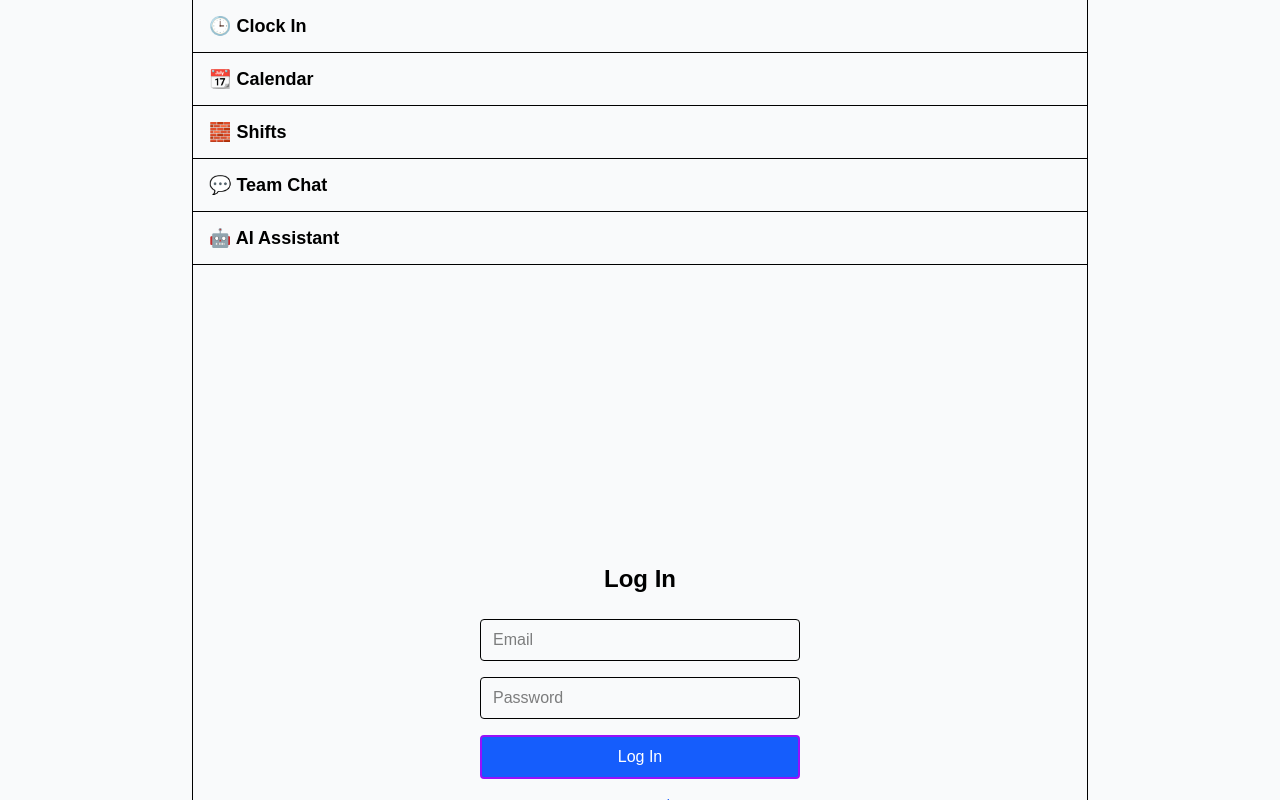
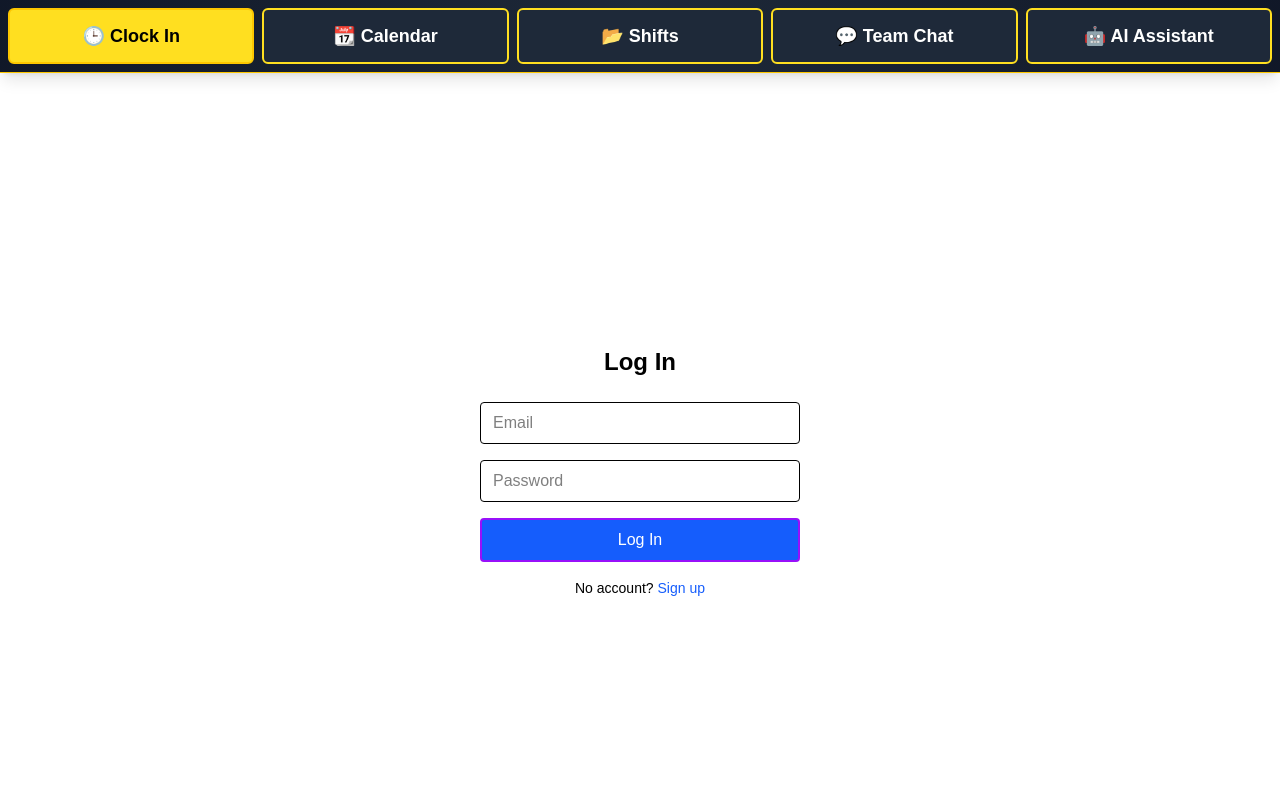
Before and after one commit to Darius-Gillingham/clockbase, a Next.js app: page / in a window 1280 px wide. Shown: the top 800 px of the page. Built offline with nearby package versions, Linux system fonts and the light colour scheme; no server answers.

Commit message:
layout 3

```diff
--- a/src/app/layout.tsx
+++ b/src/app/layout.tsx
@@ -1,16 +1,16 @@
 // File: src/app/layout.tsx
-// Commit: implement filing cabinet drawer layout with stacked collapsible panels
+// Commit: switch to fixed horizontal accordion drawer system with top panel tabs
 
-import type { Metadata } from 'next'
 import './globals.css'
 import { SessionProvider } from './SessionProvider'
 import Link from 'next/link'
 import { Geist, Geist_Mono } from 'next/font/google'
+import { usePathname } from 'next/navigation'
 
 const geistSans = Geist({ variable: '--font-geist-sans', subsets: ['latin'] })
 const geistMono = Geist_Mono({ variable: '--font-geist-mono', subsets: ['latin'] })
 
-export const metadata: Metadata = {
+export const metadata = {
   title: 'Clockbase',
   description: 'AI-powered scheduling and shift tracking system',
 }
@@ -24,34 +24,50 @@ export default function RootLayout({
     <html lang="en">
       <body className={`${geistSans.variable} ${geistMono.variable} antialiased`}>
         <SessionProvider>
-          <div className="min-h-screen w-full bg-gray-50 dark:bg-gray-900 text-black dark:text-white">
-            <div className="w-full max-w-4xl mx-auto flex flex-col border-l border-r border-black dark:border-white">
-              {/* Filing cabinet drawer headers */}
-              <div className="flex flex-col border-b border-black dark:border-white divide-y divide-black dark:divide-white">
-                <DrawerHeader href="/" label="🕒 Clock In" />
-                <DrawerHeader href="/calendar" label="📆 Calendar" />
-                <DrawerHeader href="/shifts" label="🧱 Shifts" />
-                <DrawerHeader href="/chat" label="💬 Team Chat" />
-                <DrawerHeader href="/ai" label="🤖 AI Assistant" />
-              </div>
-
-              {/* Drawer content */}
-              <main className="flex-grow w-full px-4 py-6">{children}</main>
-            </div>
-          </div>
+          <PanelTabs>{children}</PanelTabs>
         </SessionProvider>
       </body>
     </html>
   )
 }
 
-function DrawerHeader({ href, label }: { href: string; label: string }) {
+function PanelTabs({ children }: { children: React.ReactNode }) {
+  const pathname = usePathname()
+
+  const tabs = [
+    { path: '/', label: '🕒 Clock In' },
+    { path: '/calendar', label: '📆 Calendar' },
+    { path: '/shifts', label: '📂 Shifts' },
+    { path: '/chat', label: '💬 Team Chat' },
+    { path: '/ai', label: '🤖 AI Assistant' },
+  ]
+
   return (
-    <Link
-      href={href}
-      className="w-full px-4 py-3 text-left text-lg font-semibold hover:bg-blue-100 dark:hover:bg-blue-900 transition"
-    >
-      {label}
-    </Link>
+    <div className="min-h-screen bg-white dark:bg-black text-black dark:text-white">
+      {/* Fixed tab drawer */}
+      <div className="fixed top-0 left-0 right-0 z-50 bg-gradient-to-r from-gray-900 via-gray-800 to-gray-900 shadow-lg border-b border-yellow-400">
+        <div className="grid grid-cols-5 gap-2 px-2 py-2">
+          {tabs.map(({ path, label }) => {
+            const isActive = pathname === path
+            return (
+              <Link
+                key={path}
+                href={path}
+                className={`text-sm sm:text-base md:text-lg text-center px-2 py-3 font-bold rounded-md border-2 transition-all cursor-pointer select-none ${
+                  isActive
+                    ? 'bg-yellow-300 text-black border-yellow-400'
+                    : 'bg-gray-800 text-white border-yellow-300 hover:bg-gray-700'
+                }`}
+              >
+                {label}
+              </Link>
+            )
+          })}
+        </div>
+      </div>
+
+      {/* Main content below sticky panel */}
+      <main className="pt-[4.5rem] px-4 pb-12">{children}</main>
+    </div>
   )
 }
```
